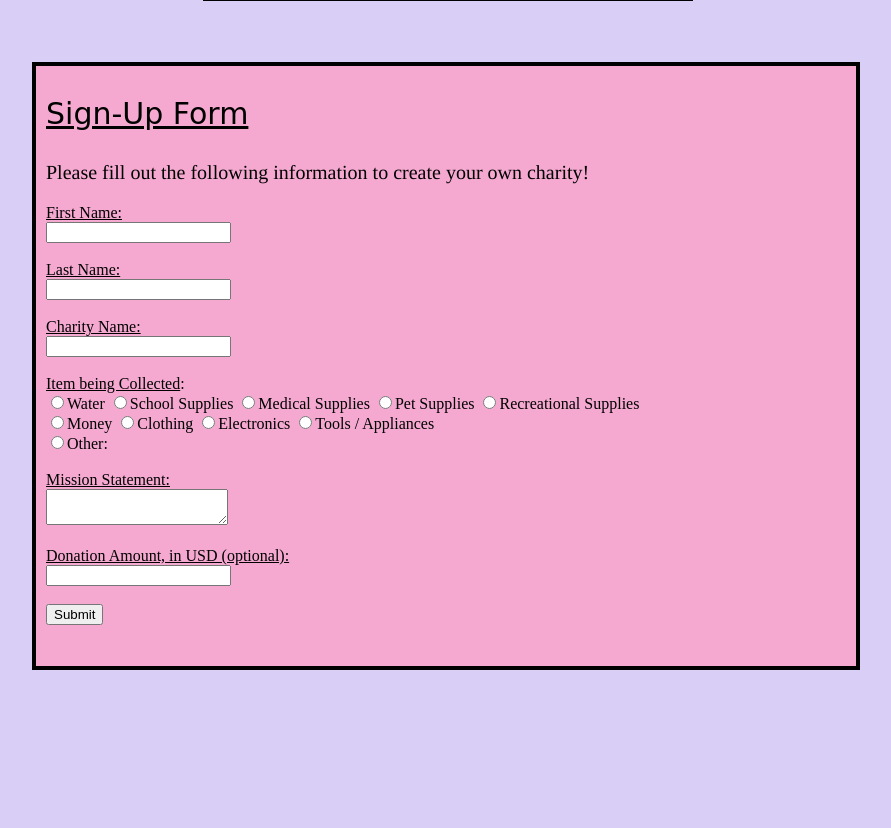
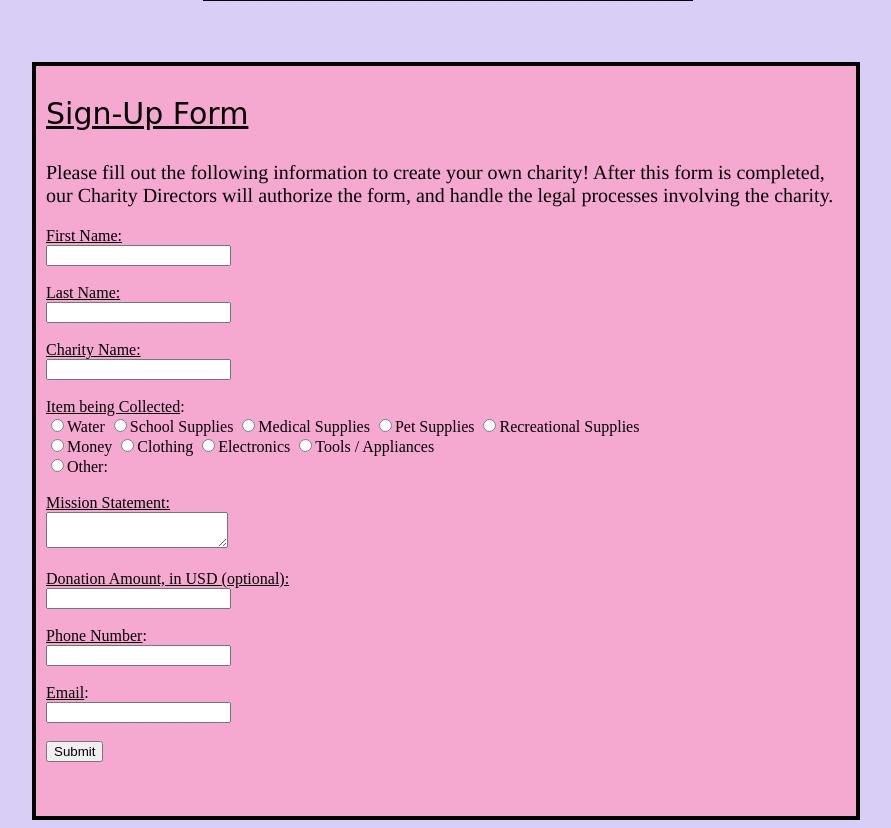
Before and after one commit to JKodner/charity, a Flask app: page /signup in a window 1280 px wide. Shown: the part 420-1248 px from the top of the page, without its empty margins (181-1072 px from the left). Before the commit the page ends 1090 px from the top, so only its background shows below. Run offline with Flask 2, Linux system fonts and the light colour scheme.

Commit message:
Update signup.html

```diff
--- a/templates/signup.html
+++ b/templates/signup.html
@@ -50,7 +50,7 @@
 			padding-left: 10px;
 			padding-right: 10px;
 			width: 800px;
-			height: 600px;
+			height: 750px;
 			background-color: #F5A9D0;
 			border: 4px solid black;
 			margin-top: 150px;
@@ -118,7 +118,7 @@
 	</ul>
 	<div id="text-cont">
 		<p id="header">Sign-Up Form</p>
-		<p id="text">Please fill out the following information to create your own charity!</p>
+		<p id="text">Please fill out the following information to create your own charity! After this form is completed, our Charity Directors will authorize the form, and handle the legal processes involving the charity.</p>
 		<form id="signup">
 			<u>First Name:</u> <input type="text" name="fname">
 			<br>
@@ -148,6 +148,10 @@
 			<br>
 			<u>Donation Amount, in USD (optional):</u><input type="text" name="amt">
 			<br>
+			<u>Phone Number</u>: <input type="text" name="num">
+			<br>
+			<u>Email</u>: <input type="text" name="email">
+			<br>
 			<input type="submit">
 		</form>
 	</div>
```
